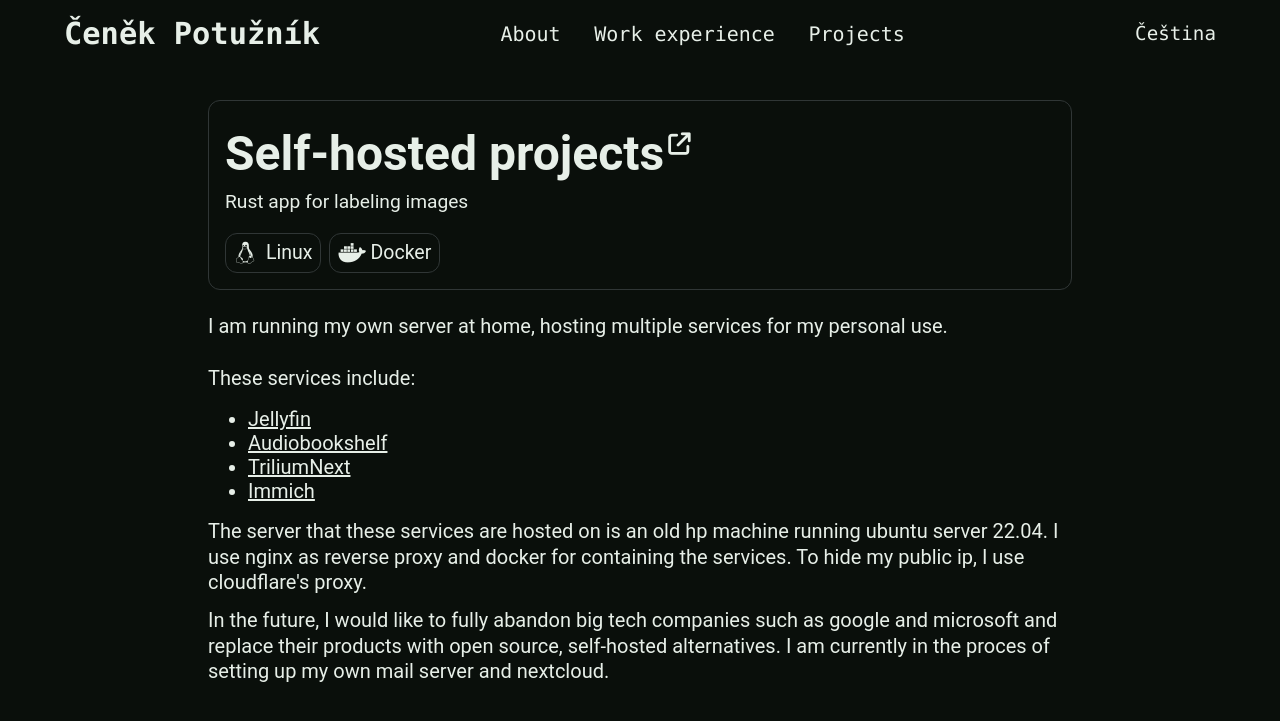
After one commit to cenekp74/portfolio-website, a Flask app: page /projects/selfhosted in a window 1280 px wide. The commit adds this page. Shown: the top 721 px of the page. Run offline with Flask 3, Linux system fonts and the light colour scheme.

Commit message:
added project selfhosted

```diff
--- /dev/null
+++ b/app/templates/projects/selfhosted.html
@@ -0,0 +1,46 @@
+{% extends 'base.html' %}
+
+{% block head %}
+<link rel="stylesheet" href="{{ url_for('static', filename='css/project.css') }}?v=002">
+<title>selfhosted | Cenek Potuznik</title>
+{% endblock %}
+
+
+{% block body %}
+    <div class="project-header">
+        <div>
+            <a class="project-link" href="#" target="_blank">
+                <h1>Self-hosted projects</h1>
+                <i class="fa-solid fa-arrow-up-right-from-square"></i>
+            </a>
+            <div class="project-description">Rust app for labeling images</div>
+        </div>
+        <div class="technologies">
+            <div><i class="fa-brands fa-linux fa-fw"></i><span>Linux</span></div>
+            <div><i class="fa-brands fa-docker fa-fw"></i><span>Docker</span></div>
+        </div>
+    </div>
+    <div>
+        <p>
+            I am running my own server at home, hosting multiple services for my personal use. <br><br>
+            These services include:
+            <ul>
+                <li><a href="https://media.potuznik.dev">Jellyfin</a></li>
+                <li><a href="https://audiobooks.potuznik.dev">Audiobookshelf</a></li>
+                <li><a href="https://trilium.potuznik.dev">TriliumNext</a></li>
+                <li><a href="https://immich.potuznik.dev">Immich</a></li>
+            </ul>
+        </p>
+        <p>
+            The server that these services are hosted on is an old hp machine running ubuntu server 22.04.
+            I use nginx as reverse proxy and docker for containing the services. To hide my public ip, I use
+            cloudflare's proxy.
+        </p>
+        <p>
+            In the future, I would like to fully abandon big tech companies such as google and microsoft and replace their
+            products with open source, self-hosted alternatives. I am currently in the proces of setting up my own mail server
+            and nextcloud.
+        </p>
+    </div>
+
+{% endblock %}
```
Also changed, not shown: app/templates/projects.html (+15 -0 lines), app/static/img/projects/selfhosted/selfhosted.png (added).
